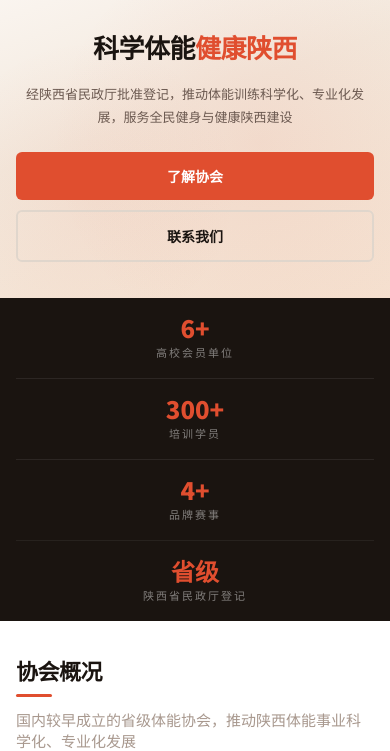
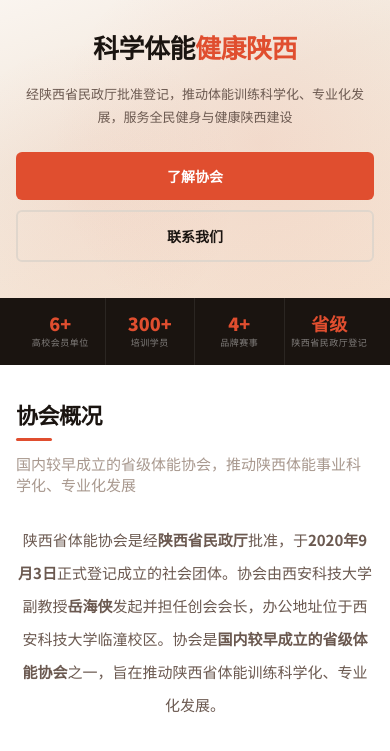
Before and after one commit to haonL-7/sxptxh, a plain HTML site: page index.html in a window 390 px wide. Shown: the part 100-851 px from the top of the page. Drawn offline with Linux system fonts and the light colour scheme.

Commit message:
fix: 统计栏移动端保持4列横排 — 字号自适应缩小

```diff
--- a/css/style.css
+++ b/css/style.css
@@ -607,11 +607,9 @@
 
   /* --- Stats --- */
   .stats-bar .container { grid-template-columns: repeat(2,1fr); }
-  .stat-cell { padding: 24px 12px; }
-  .stat-cell:nth-child(2) { border-right: none; }
-  .stat-cell:nth-child(1), .stat-cell:nth-child(2) { border-bottom: 1px solid rgba(255,255,255,0.08); }
-  .stat-num { font-size: 26px; }
-  .stat-lbl { font-size: 11px; }
+  .stat-cell { padding: 20px 6px; }
+  .stat-num { font-size: 20px; }
+  .stat-lbl { font-size: 10px; letter-spacing: 1px; }
 
   /* --- News --- */
   .news-item { padding: 20px; }
@@ -663,10 +661,10 @@
 
   .card { padding: 20px 16px; }
 
-  .stats-bar .container { grid-template-columns: 1fr; }
-  .stat-cell { border-right: none; border-bottom: 1px solid rgba(255,255,255,0.06); padding: 18px 12px; }
-  .stat-cell:last-child { border-bottom: none; }
-  .stat-num { font-size: 24px; }
+  .stats-bar .container { grid-template-columns: repeat(4,1fr); }
+  .stat-cell { padding: 16px 4px; }
+  .stat-num { font-size: 18px; }
+  .stat-lbl { font-size: 9px; letter-spacing: 0.5px; }
 
   .hero-actions { flex-direction: column; gap: 10px; }
   .btn { width: 100%; justify-content: center; padding: 14px 24px; }
```
